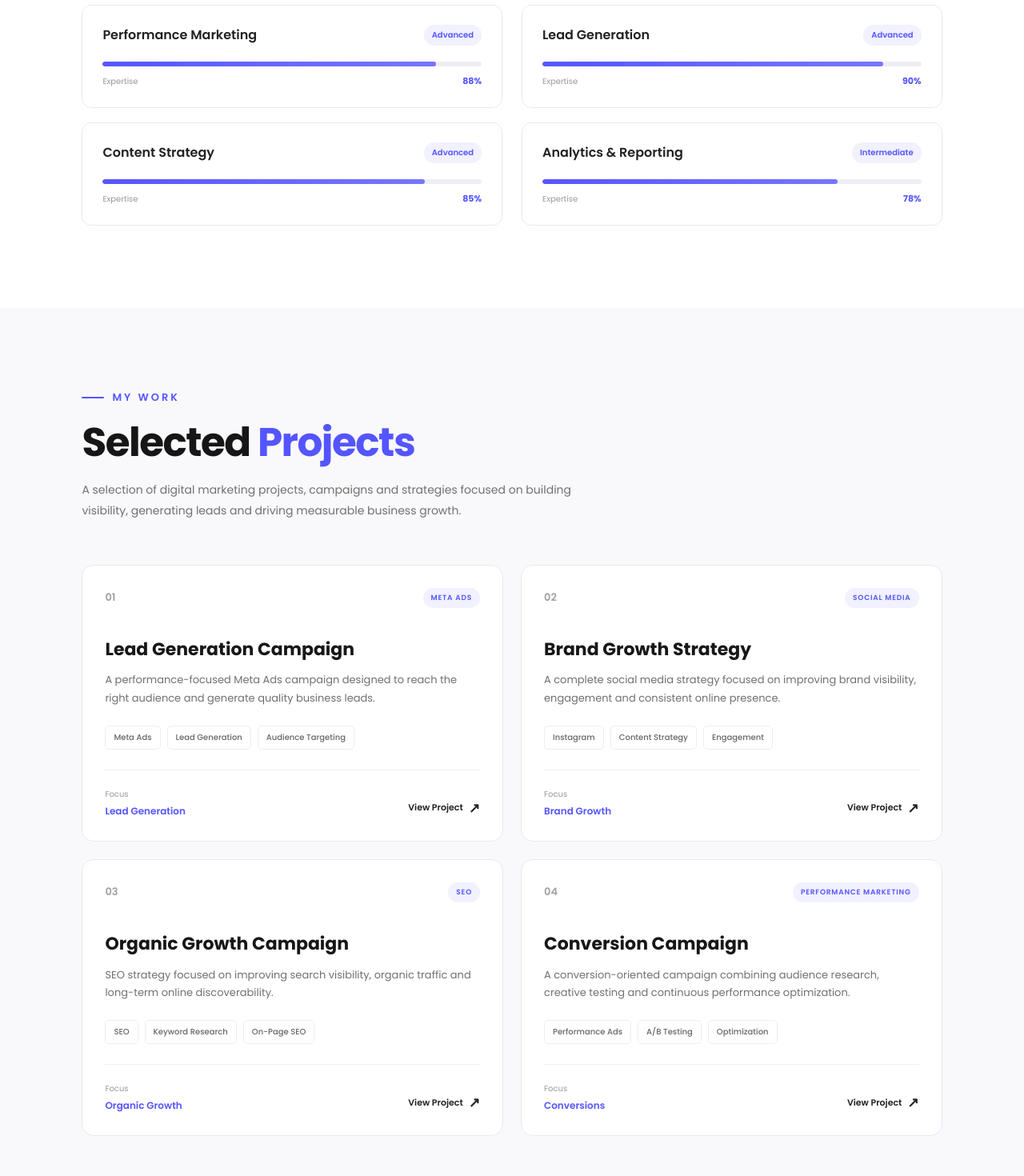
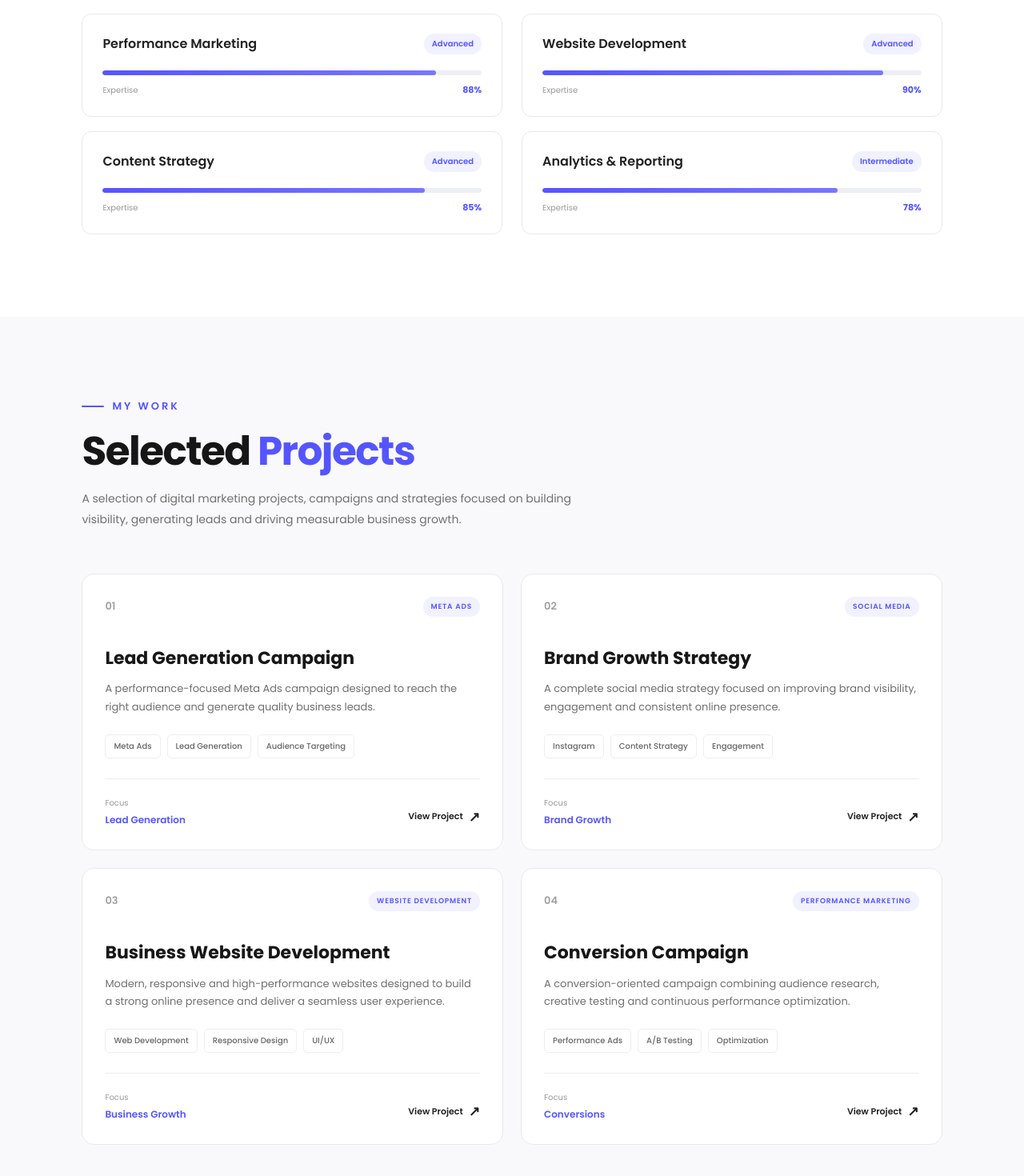
Before and after one commit to grevintogadiya/grevin-portfolio, a React (Create React App) app in the folder My-Portfolio-main/: page / in a window 1280 px wide. Shown: the part 3295-4765 px from the top of the page at 80% size. Built offline with nearby package versions, Linux system fonts and the light colour scheme.

Commit message:
Update portfolio website

```diff
--- a/My-Portfolio-main/src/Components/Experience/Experience.jsx
+++ b/My-Portfolio-main/src/Components/Experience/Experience.jsx
@@ -4,7 +4,7 @@ import "./Experience.css";
 function Experience() {
   const experiences = [
     {
-      year: "2025 — Present",
+      year: "2026 — Present",
       role: "Digital Marketing Specialist",
       company: "Freelance / Independent",
       description:
@@ -12,7 +12,7 @@ function Experience() {
       skills: ["Meta Ads", "Google Ads", "SEO", "Lead Generation"],
     },
     {
-      year: "2025 — Present",
+      year: "2026 — Present",
       role: "Performance Marketing",
       company: "Digital Marketing Projects",
       description:
@@ -25,7 +25,7 @@ function Experience() {
       ],
     },
     {
-      year: "2025 — Present",
+      year: "2026 — Present",
       role: "Social Media & Marketing",
       company: "Freelance Projects",
       description:
--- a/My-Portfolio-main/src/Components/Services/Services.jsx
+++ b/My-Portfolio-main/src/Components/Services/Services.jsx
@@ -40,10 +40,10 @@ function Services() {
     },
     {
       number: "06",
-      icon: "🎯",
-      title: "Lead Generation",
+      icon: "🖥️",
+      title: "Website Development",
       description:
-        "Conversion-focused campaigns that help businesses attract qualified leads and grow their customer base.",
+        "Professional, responsive and conversion-focused websites built to strengthen your brand, engage users and drive business growth.",
     },
   ];
 
--- a/My-Portfolio-main/src/Components/Skills/Skills.jsx
+++ b/My-Portfolio-main/src/Components/Skills/Skills.jsx
@@ -29,7 +29,7 @@ function Skills() {
       percentage: "88%",
     },
     {
-      title: "Lead Generation",
+      title: "Website Development",
       level: "Advanced",
       percentage: "90%",
     },
--- a/My-Portfolio-main/src/Components/Work/Work.jsx
+++ b/My-Portfolio-main/src/Components/Work/Work.jsx
@@ -25,13 +25,13 @@ function Work() {
     },
     {
       number: "03",
-      category: "SEO",
-      title: "Organic Growth Campaign",
+      category: "WEBSITE DEVELOPMENT",
+      title: "Business Website Development",
       description:
-        "SEO strategy focused on improving search visibility, organic traffic and long-term online discoverability.",
-      tags: ["SEO", "Keyword Research", "On-Page SEO"],
-      result: "Organic Growth",
-      link: "#",
+        "Modern, responsive and high-performance websites designed to build a strong online presence and deliver a seamless user experience.",
+      tags: ["Web Development", "Responsive Design", "UI/UX"],
+      result: "Business Growth",
+      link: "http://www.bharattradeinternational.com/",
     },
     {
       number: "04",
```
